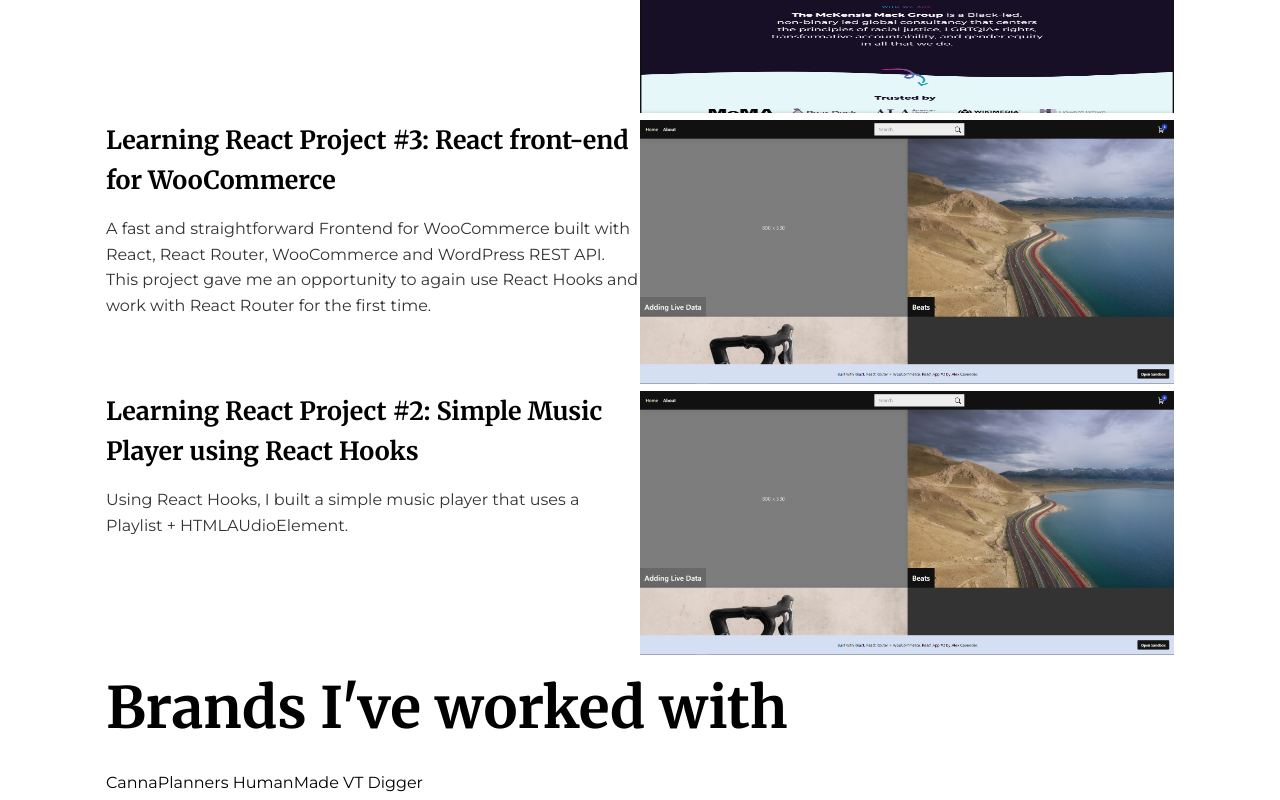
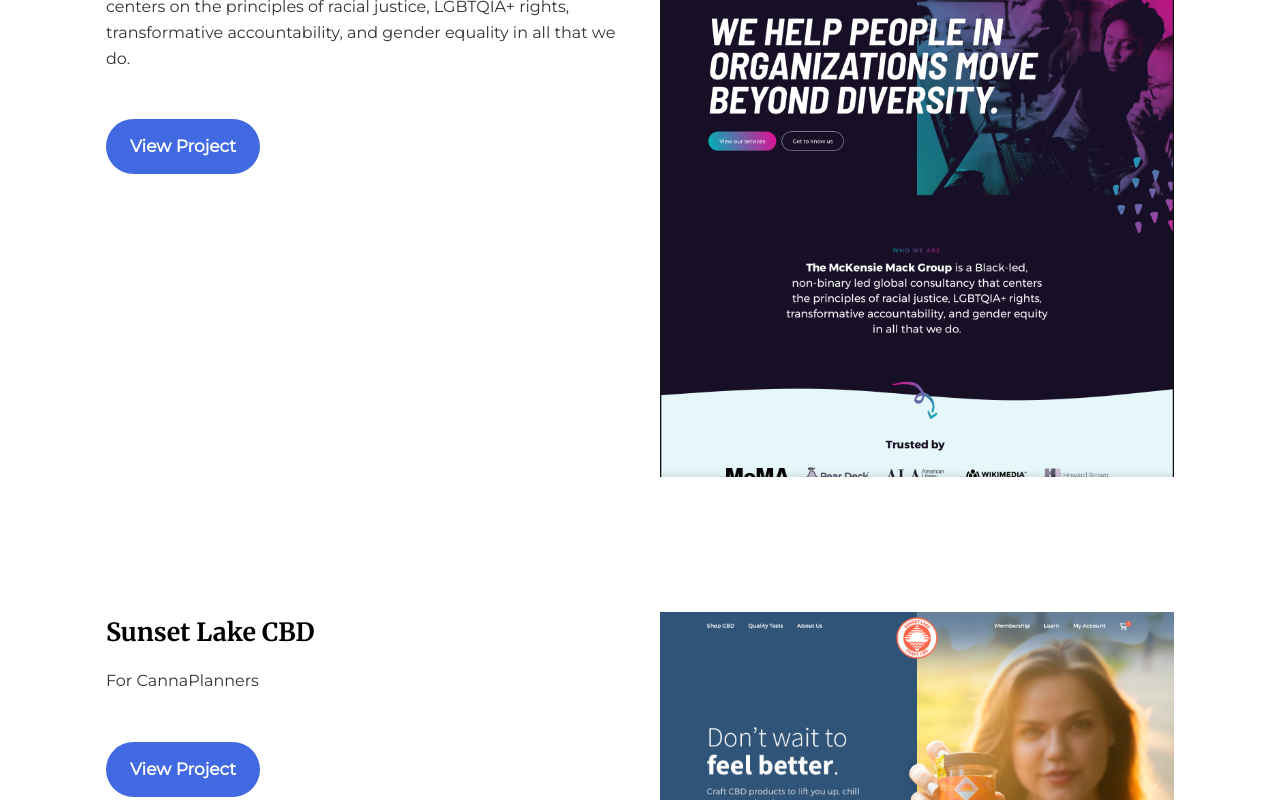
Before and after one commit to alexcavender/nextjs-alexcavender, a Next.js app: page / in a window 1280 px wide. Shown: the part 1000-1800 px from the top of the page. Built offline with nearby package versions, Linux system fonts and the light colour scheme.

Commit message:
format list

```diff
--- a/components/project.js
+++ b/components/project.js
@@ -1,7 +1,8 @@
 import Image from 'next/image'
 import projectStyles from '../styles/project.module.scss'
+import utilStyles from '../styles/utils.module.scss'
 
-export default function Project({name, link, imgSrc, imgAlt, description}) {
+export default function Project({name, link, imgSrc, imgHeight, imgWidth, imgAlt, description}) {
   return (
     <div className={projectStyles.project}>
 
@@ -13,14 +14,21 @@
         {description}
         </p>
 
+        <a href=""
+        target=""
+        className={utilStyles.primaryBtn}
+        >
+          View Project
+        </a>
+
       </div>
       <div className={projectStyles.projectImage}>
         <a href={link} target="_blank" rel="noopener noreferrer">
           <Image
             className="project-image"
             src={imgSrc}
-            height={938}
-            width={1899}
+            height={imgHeight}
+            width={imgWidth}
             alt={imgAlt}
           />
         </a>
--- a/pages/index.js
+++ b/pages/index.js
@@ -32,14 +32,24 @@
           </div>
         </div>
       </section>
-      <section className={utilStyles.container}>
-        <div className={utilStyles.recentProjects}>
+      <section className={utilStyles.recentProjects}>
+        <div className={utilStyles.container}>
           <h2>Recent Projects</h2>
           <Project
             name="MMG"
-            description=""
+            description="MMG is a Black-led, non-binary-led global consultancy that centers on the principles of racial justice, LGBTQIA+ rights, transformative accountability, and gender equality in all that we do."
             link=""
             imgSrc="/images/MMG.png"
+            imgWidth="754"
+            imgHeight="827"
+          />
+          <Project
+            name="Sunset Lake CBD"
+            description="For CannaPlanners"
+            link="https://sunsetlakecbd.com/"
+            imgSrc="/images/sunsetlake.png"
+            imgWidth="748"
+            imgHeight="832"
           />
           <Project
             name="Learning React Project #3: React front-end for WooCommerce"
@@ -48,6 +58,8 @@
             link="https://ices0.csb.app/"
             imgSrc="/images/reactproject-3.png"
             imgAlt="React Js Project 3"
+            imgHeight="938"
+            imgWidth="1899"
           />
           <Project
             name="Learning React Project #2: Simple Music Player using React Hooks"
@@ -55,19 +67,27 @@
             link="https://448l7.csb.app/"
             imgSrc="/images/reactproject-3.png"
             imgAlt="React Js Project 3"
+            imgHeight="938"
+            imgWidth="1899"
           />
         </div>
       </section>
 
       <section className={utilStyles.container}>
-
         <h2>
           Brands I've worked with
         </h2>
+        <ul>
+          <li>Astute</li>
+          <li>CannaPlanners</li>
+          <li>HumanMade</li>
+          <li>Readybase</li>
+          <li>Scout Digital</li>
+          <li>VT Digger</li>
+        </ul>
 
-        CannaPlanners
-        HumanMade
-        VT Digger
+
+
 
       </section>
     </Layout>
--- a/styles/project.module.scss
+++ b/styles/project.module.scss
@@ -1,5 +1,6 @@
 .project {
   display: flex;
+  padding: 4rem 0;
 }
 
 .projectHeading {
@@ -9,6 +10,8 @@
 .projectImage {
   width: 50%;
 }
+
 .projectContent {
   width: 50%;
+  margin-right: 40px;
 }
--- a/styles/utils.module.scss
+++ b/styles/utils.module.scss
@@ -110,8 +110,7 @@
   margin: 8rem 0 0 0;
   padding: 2rem 0;
   font-size: 12px;
-  // background-color: #111;
-  // color: #FFF;
+
 
   .container {
     display: flex;
```
Also changed, not shown: public/images/sunsetlake.png (added).
